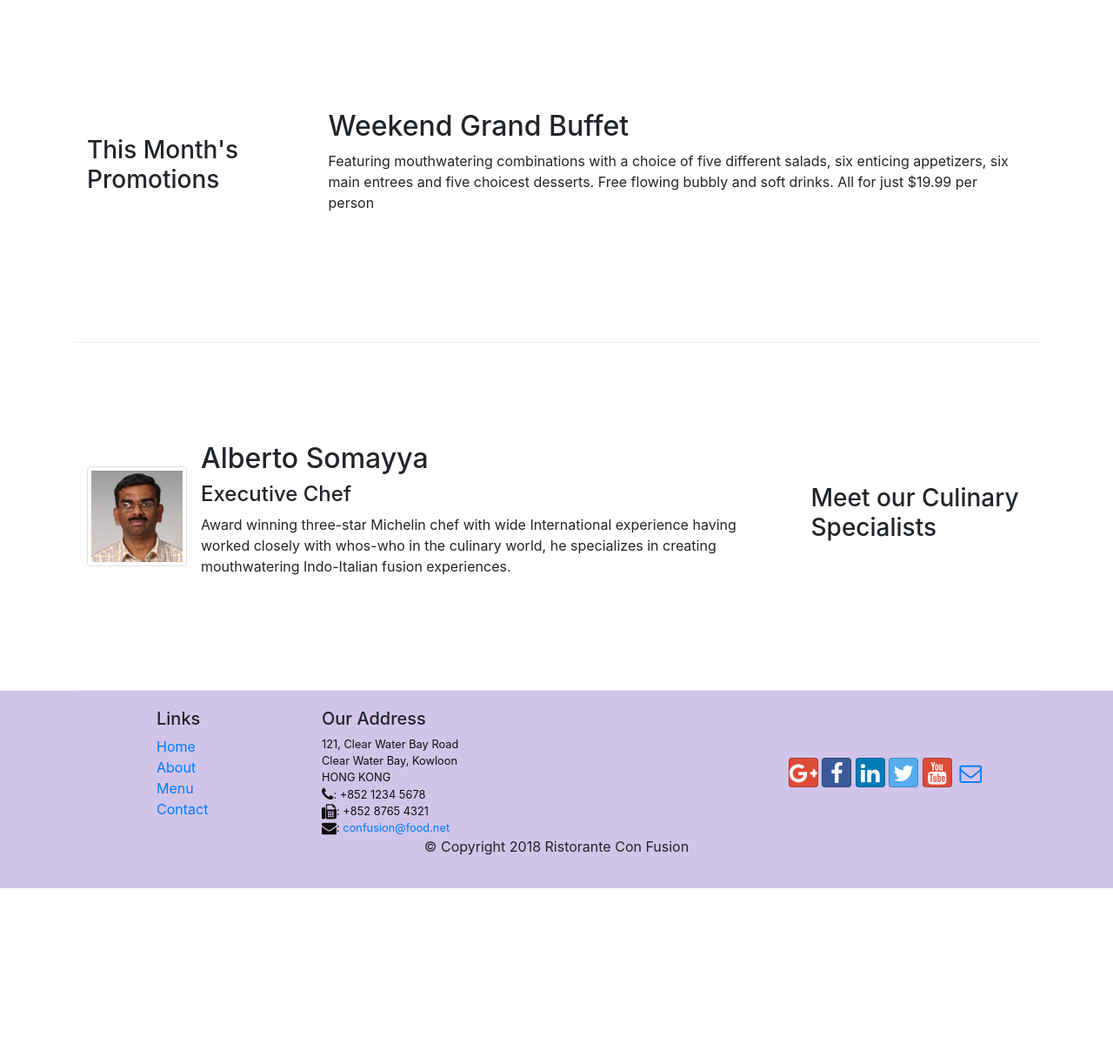
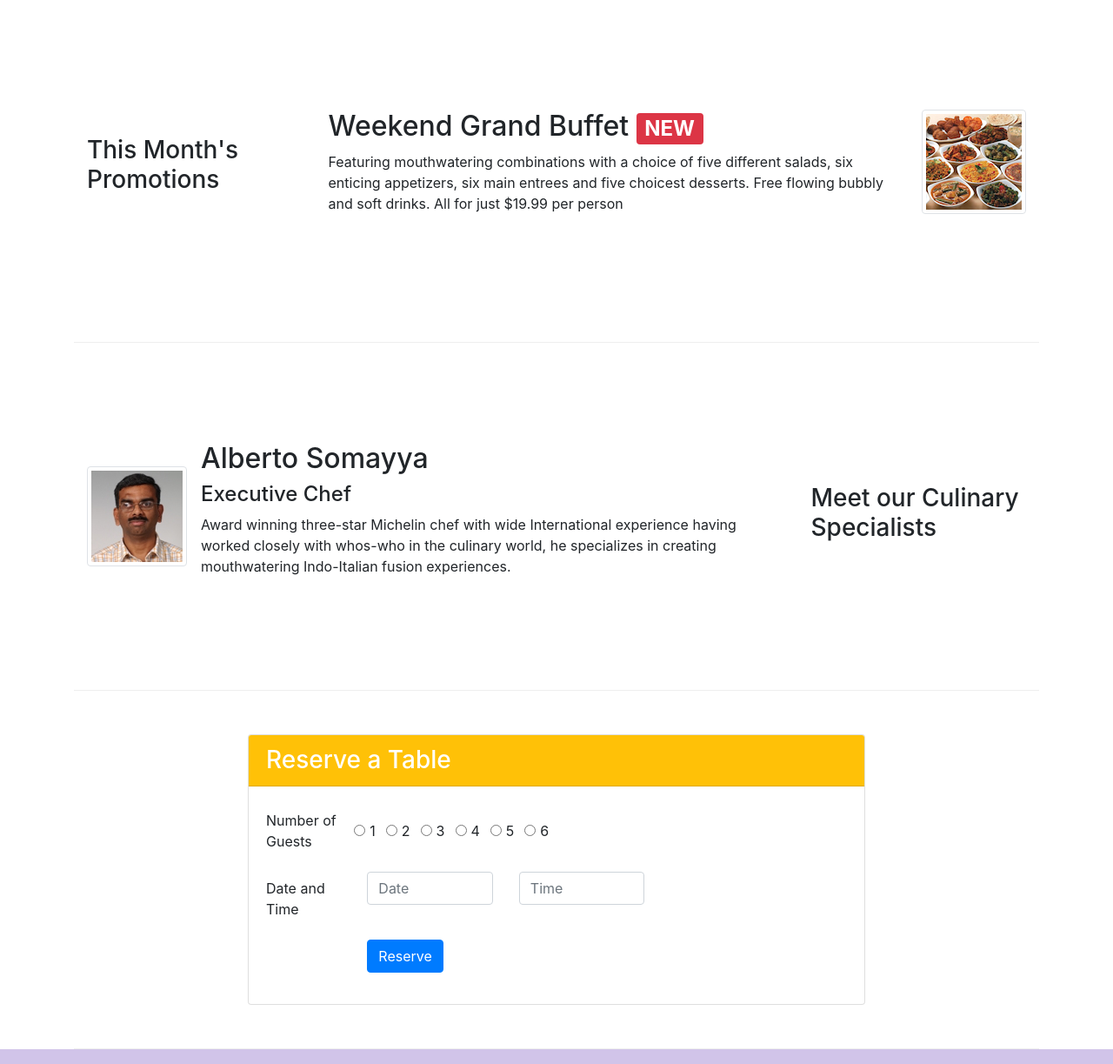
Before and after one commit to rgoforth/fswmmad_course1_bootstrap4, a website: page index.html in a window 1280 px wide. Shown: the part 740-1963 px from the top of the page at 87% size. Before the commit the page ends 1761 px from the top, so only its background shows below. Drawn offline with nearby package versions, Linux system fonts and the light colour scheme.

Commit message:
Assignment 2: BS CSS Components

```diff
--- a/index.html
+++ b/index.html
@@ -41,9 +41,14 @@
                     <h1>Ristorante con Fusion</h1>
                     <p>We take inspiration from the World's best cuisines, and create a unique fusion experience. Our lipsmacking creations will tickle your culinary senses!</p>
                 </div>
+                <div class="col-12 col-sm-3 align-self-center">
+                    <img src="img/logo.png" class="img-fluid">
+                </div>
                 <div class="col-12 col-sm align-self-center">
-                    <img src="img/logo.png" class="img-fluid">
-                </div>>
+                    <a href="#reserve" type="button" role="button" class=" btn btn-warning btn-lg btn-block">
+                        Reserve Table
+                    </a>
+                </div>
             </div>
         </div>
     </header>
@@ -58,7 +63,7 @@
                     <img class="d-flex mr-3 img-thumbnail align-self-center"
                             src="img/uthappizza.png" alt="Uthappizza">
                     <div class="media-body">
-                        <h2 class="mt-0">Uthappizza</h2>
+                        <h2 class="mt-0">Uthappizza <span class="badge badge-danger">HOT</span> <span class="badge badge-pill badge-secondary">$4.99</span></h2>
                         <p class="d-none d-sm-block">A unique combination of Indian Uthappam (pancake) and
                             Italian pizza, topped with Cerignola olives, ripe vine
                             cherry tomatoes, Vidalia onion, Guntur chillies and
@@ -74,8 +79,17 @@
                 <h3>This Month's Promotions</h3>
             </div>
             <div class="col col-sm col-md">
-                <h2>Weekend Grand Buffet</h2>
-                <p>Featuring mouthwatering combinations with a choice of five different salads, six enticing appetizers, six main entrees and five choicest desserts. Free flowing bubbly and soft drinks. All for just $19.99 per person </p>
+                <div class="media">
+                    <div class="media-body">
+                            <h2 class="mt-0">Weekend Grand Buffet  <span class="badge badge-danger">NEW</span></h2>
+                            <p class="d-none d-sm-block">Featuring mouthwatering combinations with a choice of five different salads, six enticing appetizers, six main entrees and five choicest desserts. Free flowing bubbly and soft drinks. All for just $19.99 per person </p>
+                    </div>
+                    <div>
+                        <img class="d-flex ml-3 img-thumbnail align-self-center"
+                            src="img/buffet.png" alt="Buffet">
+                    </div>
+                </div>
+
             </div>
         </div>
 
@@ -99,6 +113,62 @@
                 </div>
             </div>
         </div>
+
+        <div class="row row-content align-items-center">
+            <div class="col-12 col-sm-8 offset-sm-2">
+                <div class="card" id="reserve">
+                        <h3 class="card-header bg-warning text-white">Reserve a Table</h3>
+                        <div class="card-body">
+                            <form>
+                                <div class="form-group row">
+                                    <label for="guestsnumber" class="col-md-2 col-form-label">Number of Guests</label>
+                                    <div class="form-check form-check-inline">
+                                        <input class="form-check-input" type="radio" name="inlineRadioOptions" id="inlineRadio1" value="option1">
+                                        <label class="form-check-label" for="inlineRadio1">1</label>
+                                    </div>
+                                    <div class="form-check form-check-inline">
+                                        <input class="form-check-input" type="radio" name="inlineRadioOptions" id="inlineRadio2" value="option2">
+                                        <label class="form-check-label" for="inlineRadio2">2</label>
+                                    </div>
+                                    <div class="form-check form-check-inline">
+                                        <input class="form-check-input" type="radio" name="inlineRadioOptions" id="inlineRadio3" value="option3">
+                                        <label class="form-check-label" for="inlineRadio1">3</label>
+                                    </div>
+                                    <div class="form-check form-check-inline">
+                                        <input class="form-check-input" type="radio" name="inlineRadioOptions" id="inlineRadio4" value="option4">
+                                        <label class="form-check-label" for="inlineRadio4">4</label>
+                                    </div>
+                                    <div class="form-check form-check-inline">
+                                        <input class="form-check-input" type="radio" name="inlineRadioOptions" id="inlineRadio5" value="option5">
+                                        <label class="form-check-label" for="inlineRadio5">5</label>
+                                    </div>
+                                    <div class="form-check form-check-inline">
+                                        <input class="form-check-input" type="radio" name="inlineRadioOptions" id="inlineRadio6" value="option6">
+                                        <label class="form-check-label" for="inlineRadio6">6</label>
+                                    </div>
+                                </div>
+
+                                <div class="form-group row">
+                                    <label for="dateTiem" class="col-12 col-md-2 col-form-label">Date and Time</label>
+                                    <div class="col-12 col-md-3">
+                                        <input type="text" class="form-control" id="date" name="date" placeholder="Date">
+                                    </div>
+                                    <div class="col-12 col-md-3">
+                                        <input type="text" class="form-control" id="time" name="time" placeholder="Time">
+                                    </div>
+                                </div>
+
+                                <div class="form-group row">
+                                    <div class="offset-sm-2 col-sm-2">
+                                        <button type="submit" class="btn btn-primary">Reserve</button>
+                                    </div>
+                                </div>
+                            </form>
+                        </div>
+                    </div>
+                </div>
+        </div>
+
     </div>
 
     <footer class="footer">
```
Also changed, not shown: aboutus.html (+1 -1 lines), contactus.html (+1 -1 lines).
